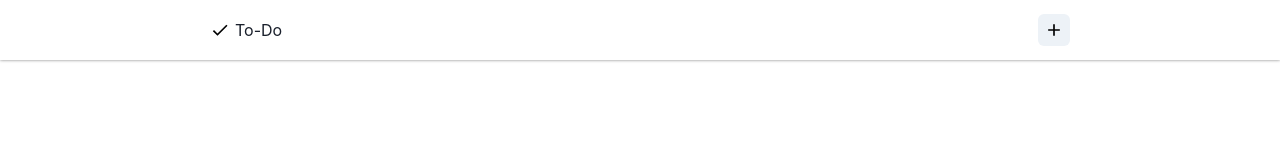
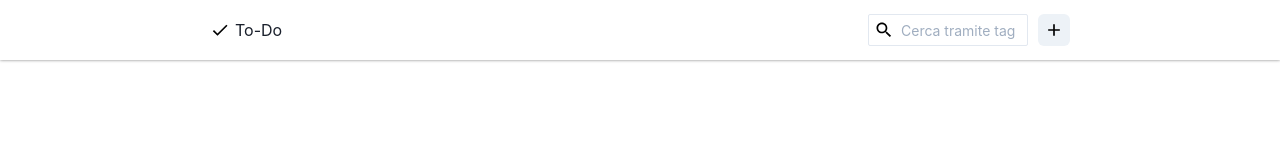
Before and after one commit to DrenSkywalker/todo-list, a React (Create React App) app: page / in a window 1280 px wide. Shown: the top 160 px of the page. Built offline with nearby package versions, Linux system fonts and the light colour scheme.

Commit message:
Added search memo by tag

```diff
--- a/src/App.js
+++ b/src/App.js
@@ -16,6 +16,8 @@ function App() {
   );
   const [currentReminder, setCurrentReminder] = useState();
   const [dialogType, setDialogType] = useState();
+  const [searchTag, setSearchTag] = useState("");
+
   const theme = extendTheme({
     components: {
       Button: {
@@ -44,9 +46,14 @@ function App() {
           setDialogType={setDialogType}
         />
       )}
-      <Header onOpen={onOpen} setDialogType={setDialogType} />
+      <Header
+        onOpen={onOpen}
+        setDialogType={setDialogType}
+        setSearchTag={setSearchTag}
+      />
       <Main
         onOpen={onOpen}
+        searchTag={searchTag}
         reminders={reminders}
         setCurrentReminder={setCurrentReminder}
         setDialogType={setDialogType}
--- a/src/components/header/Header.js
+++ b/src/components/header/Header.js
@@ -1,16 +1,29 @@
 import React from "react";
 import { useTranslation } from "react-i18next";
-import { IconButton, Tooltip } from "@chakra-ui/react";
+import {
+  IconButton,
+  Tooltip,
+  Input,
+  InputGroup,
+  InputLeftElement,
+} from "@chakra-ui/react";
 
 import assets from "./../../imports/assets/assets";
 import "./Header.scss";
 
 const Header = (props) => {
-  const { onOpen, setDialogType } = props;
+  const { onOpen, setDialogType, setSearchTag } = props;
+  const { t } = useTranslation();
 
-  const { t } = useTranslation();
   const IconAdd = assets.iconAdd;
   const IconCheck = assets.iconCheck;
+  const IconSearch = assets.iconSearch;
+
+  const handleSearchInputValueChange = (event) => {
+    event.target.value.length !== 0
+      ? setSearchTag(event.target.value)
+      : setSearchTag("");
+  };
 
   return (
     <header id="header">
@@ -19,7 +32,22 @@ const Header = (props) => {
           <IconCheck className="icon" /> To-Do
         </h1>
 
-        <Tooltip hasArrow label={t("tooltip_add_memo")} aria-label="A tooltip">
+        <div id="header-content-right">
+          <InputGroup size="sm" maxW="160px">
+            <InputLeftElement>
+              <IconSearch className="icon" />
+            </InputLeftElement>
+            <Input
+              onChange={handleSearchInputValueChange}
+              placeholder={t("search_placeholder")}
+            />
+          </InputGroup>
+
+          <Tooltip
+            hasArrow
+            label={t("tooltip_add_memo")}
+            aria-label="A tooltip"
+          >
             <IconButton
               size="sm"
               onClick={() => {
@@ -31,6 +59,7 @@ const Header = (props) => {
             </IconButton>
           </Tooltip>
         </div>
+      </div>
     </header>
   );
 };
--- a/src/components/header/Header.scss
+++ b/src/components/header/Header.scss
@@ -25,6 +25,12 @@
       align-items: center;
       gap: 5px;
     }
+
+    #header-content-right {
+      display: flex;
+      align-items: center;
+      gap: 10px;
+    }
   }
 }
 
--- a/src/components/main/Main.js
+++ b/src/components/main/Main.js
@@ -3,13 +3,17 @@ import MemoList from "./../memoList/MemoList";
 import "./Main.scss";
 
 const Main = (props) => {
-  const { onOpen, reminders, setCurrentReminder, setDialogType } = props;
+  const { onOpen, searchTag, reminders, setCurrentReminder, setDialogType } =
+    props;
+
+  console.log(searchTag);
 
   return (
     <main id="main">
       <div id="main-content">
         <MemoList
           onOpen={onOpen}
+          searchTag={searchTag}
           reminders={reminders}
           setCurrentReminder={setCurrentReminder}
           setDialogType={setDialogType}
--- /dev/null
+++ b/src/components/memoItem/MemoItem.js
@@ -0,0 +1,39 @@
+import React from "react";
+import { Box } from "@chakra-ui/react";
+import GalleryList from "./../galleryList/GalleryList";
+import TagsList from "./../tagsList/TagsList";
+
+const MemoItem = (props) => {
+  const { currentReminder, setCurrentReminder, setDialogType, onOpen } = props;
+
+  return (
+    <li
+      key={currentReminder.id}
+      className="memo-element"
+      onClick={() => {
+        setCurrentReminder(currentReminder);
+        setDialogType("view");
+        onOpen();
+      }}
+    >
+      <Box borderWidth="1px" borderRadius="lg" overflow="hidden" p="4">
+        <Box fontWeight="semibold" as="h4" lineHeight="tight" isTruncated>
+          {currentReminder.title}
+        </Box>
+
+        <Box>{currentReminder.description}</Box>
+
+        {currentReminder.images.length > 0 && (
+          <GalleryList currentReminder={currentReminder} />
+        )}
+
+        {currentReminder.tags.length > 0 && (
+          <div className="tags-list-container">
+            <TagsList type="list" tags={currentReminder.tags} />
+          </div>
+        )}
+      </Box>
+    </li>
+  );
+};
+export default MemoItem;
--- a/src/components/memoList/MemoList.js
+++ b/src/components/memoList/MemoList.js
@@ -1,43 +1,34 @@
 import React from "react";
-import { Box } from "@chakra-ui/react";
-import GalleryList from "./../galleryList/GalleryList";
-import TagsList from "./../tagsList/TagsList";
+import MemoItem from "./../memoItem/MemoItem";
 import "./MemoList.scss";
 
 const MemoList = (props) => {
-  const { onOpen, reminders, setCurrentReminder, setDialogType } = props;
+  const { onOpen, searchTag, reminders, setCurrentReminder, setDialogType } =
+    props;
 
   return (
     <ul id="memo-list">
-      {reminders.map((currentReminder) => (
-        <li
-          key={currentReminder.id}
-          className="memo-element"
-          onClick={() => {
-            setCurrentReminder(currentReminder);
-            setDialogType("view");
-            onOpen();
-          }}
-        >
-          <Box borderWidth="1px" borderRadius="lg" overflow="hidden" p="4">
-            <Box fontWeight="semibold" as="h4" lineHeight="tight" isTruncated>
-              {currentReminder.title}
-            </Box>
-
-            <Box>{currentReminder.description}</Box>
-
-            {currentReminder.images.length > 0 && (
-              <GalleryList currentReminder={currentReminder} />
-            )}
-
-            {currentReminder.tags.length > 0 && (
-              <div className="tags-list-container">
-                <TagsList type="list" tags={currentReminder.tags} />
-              </div>
-            )}
-          </Box>
-        </li>
-      ))}
+      {reminders.map((currentReminder) =>
+        searchTag !== "" ? (
+          currentReminder.tags.filter((e) => {
+            return e.name === searchTag;
+          }).length > 0 && (
+            <MemoItem
+              currentReminder={currentReminder}
+              setCurrentReminder={setCurrentReminder}
+              setDialogType={setDialogType}
+              onOpen={onOpen}
+            />
+          )
+        ) : (
+          <MemoItem
+            currentReminder={currentReminder}
+            setCurrentReminder={setCurrentReminder}
+            setDialogType={setDialogType}
+            onOpen={onOpen}
+          />
+        )
+      )}
     </ul>
   );
 };
--- a/src/components/tagsList/TagsList.js
+++ b/src/components/tagsList/TagsList.js
@@ -10,7 +10,6 @@ const TagsList = (props) => {
     const { tag } = props;
     return (
       <Tag
-        key={tag.id}
         maxW="100px"
         size="md"
         borderRadius="full"
@@ -34,12 +33,12 @@ const TagsList = (props) => {
   return type === "images" ? (
     <Slider type="chips">
       {tags.map((tag) => (
-        <TagItem tag={tag} />
+        <TagItem key={tag.id} tag={tag} />
       ))}
     </Slider>
   ) : (
     (type === "tags" || type === "list") &&
-      tags.map((tag) => <TagItem tag={tag} />)
+      tags.map((tag) => <TagItem key={tag.id} tag={tag} />)
   );
 };
 export default TagsList;
--- a/src/imports/assets/assets.js
+++ b/src/imports/assets/assets.js
@@ -6,6 +6,7 @@ import { ReactComponent as iconCheck } from "./../../assets/icons/check.svg";
 import { ReactComponent as iconExpand } from "./../../assets/icons/arrow_expand.svg";
 import { ReactComponent as iconGallery } from "./../../assets/icons/gallery.svg";
 import { ReactComponent as iconUpload } from "./../../assets/icons/upload.svg";
+import { ReactComponent as iconSearch } from "./../../assets/icons/search.svg";
 
 import imageDelete from "./../../assets/images/image_delete.png";
 
@@ -18,6 +19,7 @@ const assets = {
   iconExpand,
   iconGallery,
   iconUpload,
+  iconSearch,
   imageDelete,
 };
 
--- a/src/imports/locales/en/translation.json
+++ b/src/imports/locales/en/translation.json
@@ -7,6 +7,7 @@
   "memo_title": "Title",
   "memo_description": "Description",
   "memo_tags": "Tags (use space after each tag)",
+  "search_placeholder": "Search by tag",
 
   "button_add": "Add",
   "button_edit": "Edit",
--- a/src/imports/locales/it/translation.json
+++ b/src/imports/locales/it/translation.json
@@ -7,6 +7,7 @@
   "memo_title": "Titolo",
   "memo_description": "Descrizione",
   "memo_tags": "Tags (usa lo spazio dopo ogni tag)",
+  "search_placeholder": "Cerca tramite tag",
 
   "button_add": "Aggiungi",
   "button_edit": "Modifica",
```
Also changed, not shown: src/assets/icons/search.svg (added). Lines whose indentation alone changed are shown as unchanged.
